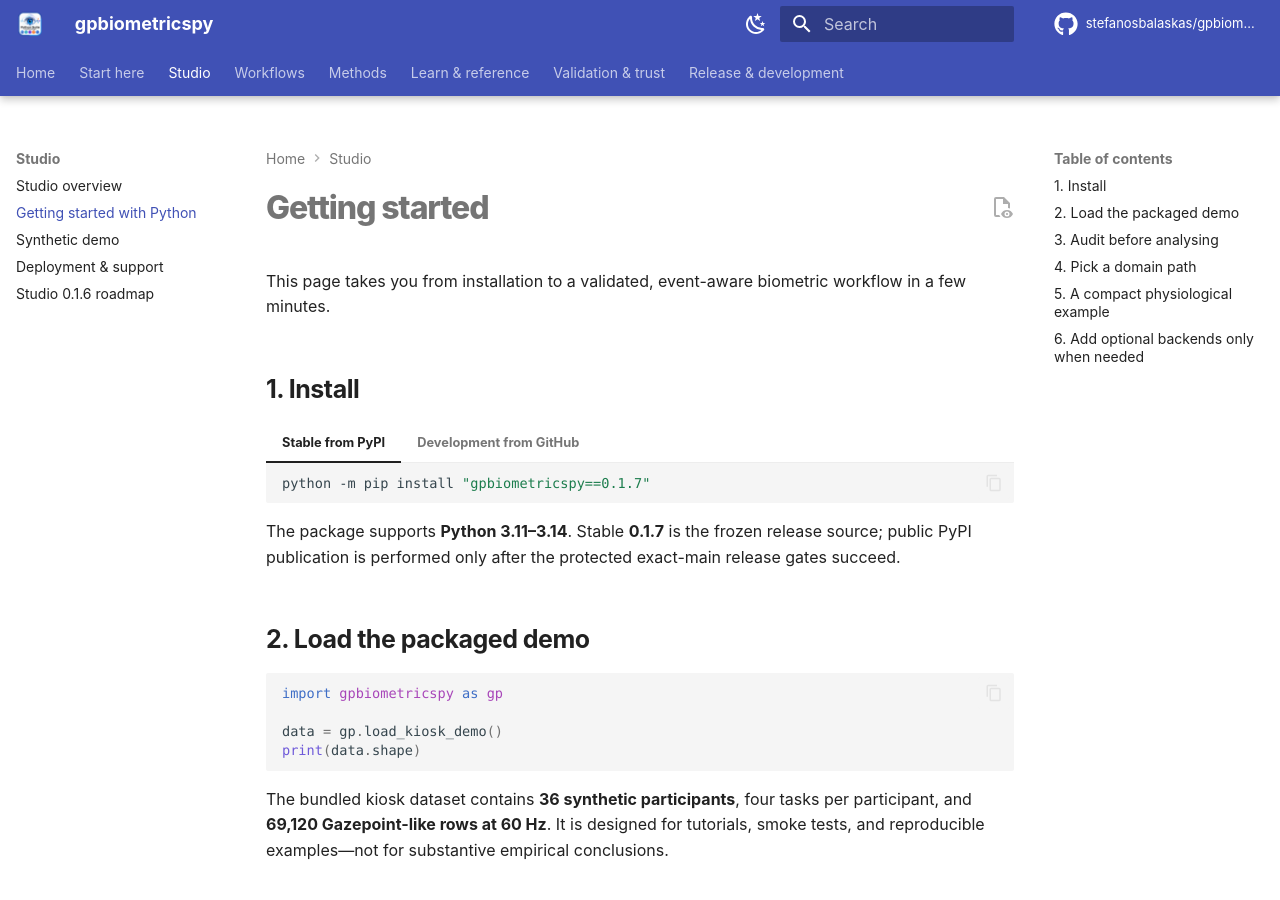
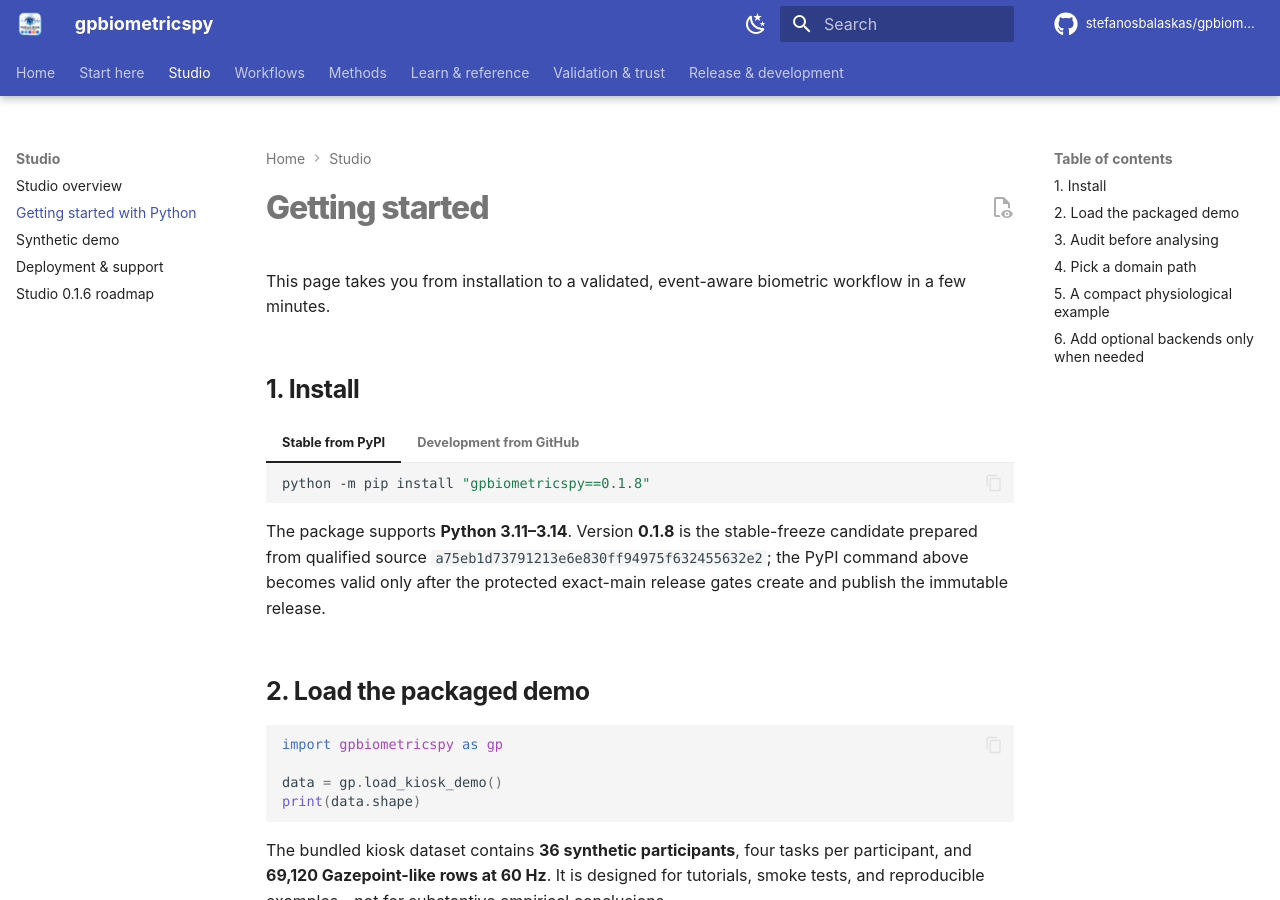
Before and after one commit to stefanosbalaskas/gpbiometricspy, an MkDocs documentation site: the page built from docs/getting-started.md, in a window 1280 px wide and 900 px high. Built offline with MkDocs 1.6.1 and Material for MkDocs 9.7.7, drawn with Linux system fonts in a browser that asks for light colours; plug-ins that fetch from the network failed and are left out; comment, search, counter and statistics services are not loaded.

````diff
--- a/docs/getting-started.md
+++ b/docs/getting-started.md
@@ -7,7 +7,7 @@ This page takes you from installation to a validated, event-aware biometric work
 === "Stable from PyPI"
 
     ```bash
-    python -m pip install "gpbiometricspy==0.1.7"
+    python -m pip install "gpbiometricspy==0.1.8"
     ```
 
 === "Development from GitHub"
@@ -17,7 +17,7 @@ This page takes you from installation to a validated, event-aware biometric work
       "gpbiometricspy @ git+https://github.com/stefanosbalaskas/gpbiometricspy.git@main"
     ```
 
-The package supports **Python 3.11–3.14**. Stable **0.1.7** is the frozen release source; public PyPI publication is performed only after the protected exact-main release gates succeed.
+The package supports **Python 3.11–3.14**. Version **0.1.8** is the stable-freeze candidate prepared from qualified source `a75eb1d73791213e6e830ff94975f632455632e2`; the PyPI command above becomes valid only after the protected exact-main release gates create and publish the immutable release.
 
 ## 2. Load the packaged demo
 
````
